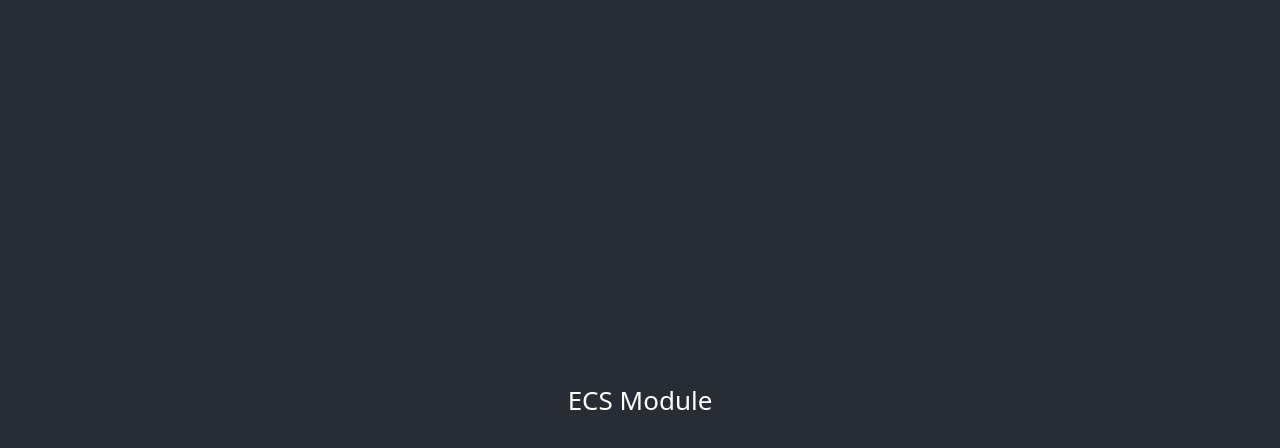
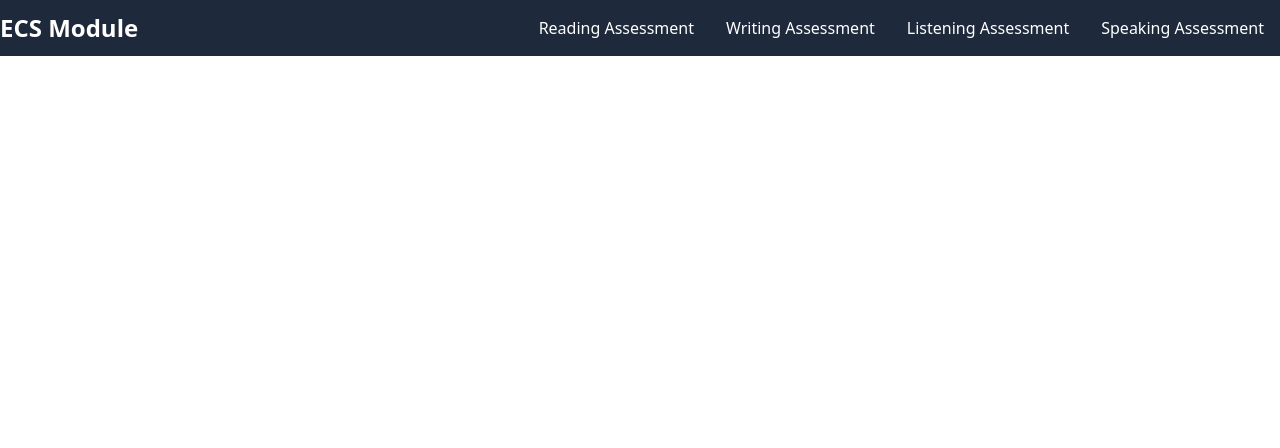
Before and after one commit to g-paras/ecs-dev, a React (Create React App) app in the folder frontend/: page / in a window 1280 px wide. Shown: the top 448 px of the page. Built offline with nearby package versions, Linux system fonts and the light colour scheme.

Commit message:
define layout

```diff
--- a/frontend/src/App.jsx
+++ b/frontend/src/App.jsx
@@ -1,10 +1,22 @@
-import "./App.css";
+import { BrowserRouter, Routes, Route } from "react-router-dom";
+
+import HomePage from "./pages/Home";
+import ReadingAssessment from "./pages/ReadingAssessment";
+import ReadingData from "./data/reading/1";
 
 function App() {
   return (
-    <div className="App">
-      <header className="App-header">ECS Module</header>
-    </div>
+    <BrowserRouter>
+      <Routes>
+        <Route path="/" element={<HomePage />} />
+        <Route path="/reading-assessment" element={<ReadingAssessment />} />
+        <Route
+          path="/data"
+          element={<pre>{JSON.stringify(ReadingData, undefined, 2)}</pre>}
+        />
+        <Route path="/*" element={<h1>404 Not found</h1>} />
+      </Routes>
+    </BrowserRouter>
   );
 }
 
--- a/frontend/src/index.css
+++ b/frontend/src/index.css
@@ -6,9 +6,11 @@
   input[type="radio"] + label {
     @apply border bg-blue-50 font-semibold border-blue-300 w-full px-4 block py-2 rounded hover:border-blue-500 text-slate-600 hover:text-slate-800;
   }
+
   input[type="radio"]:checked + label {
     @apply bg-blue-100 border-blue-400 text-blue-900;
   }
+
   #correct-answer {
     @apply bg-green-100 border-green-400 text-green-900;
   }
--- a/frontend/src/index.js
+++ b/frontend/src/index.js
@@ -1,7 +1,8 @@
 import React from "react";
 import ReactDOM from "react-dom/client";
+
+import App from "./App";
 import "./index.css";
-import App from "./App";
 
 const root = ReactDOM.createRoot(document.getElementById("root"));
 root.render(
```
